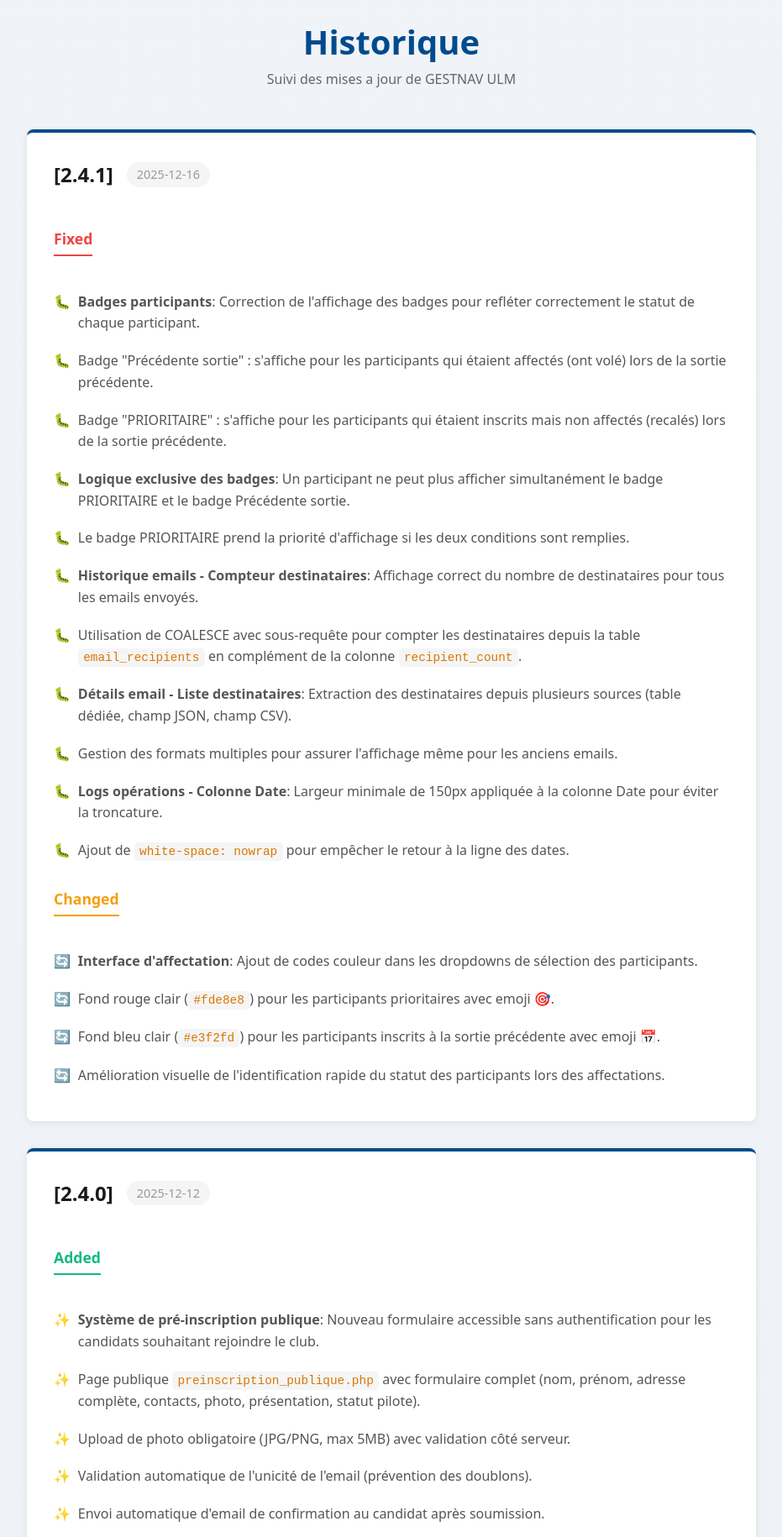
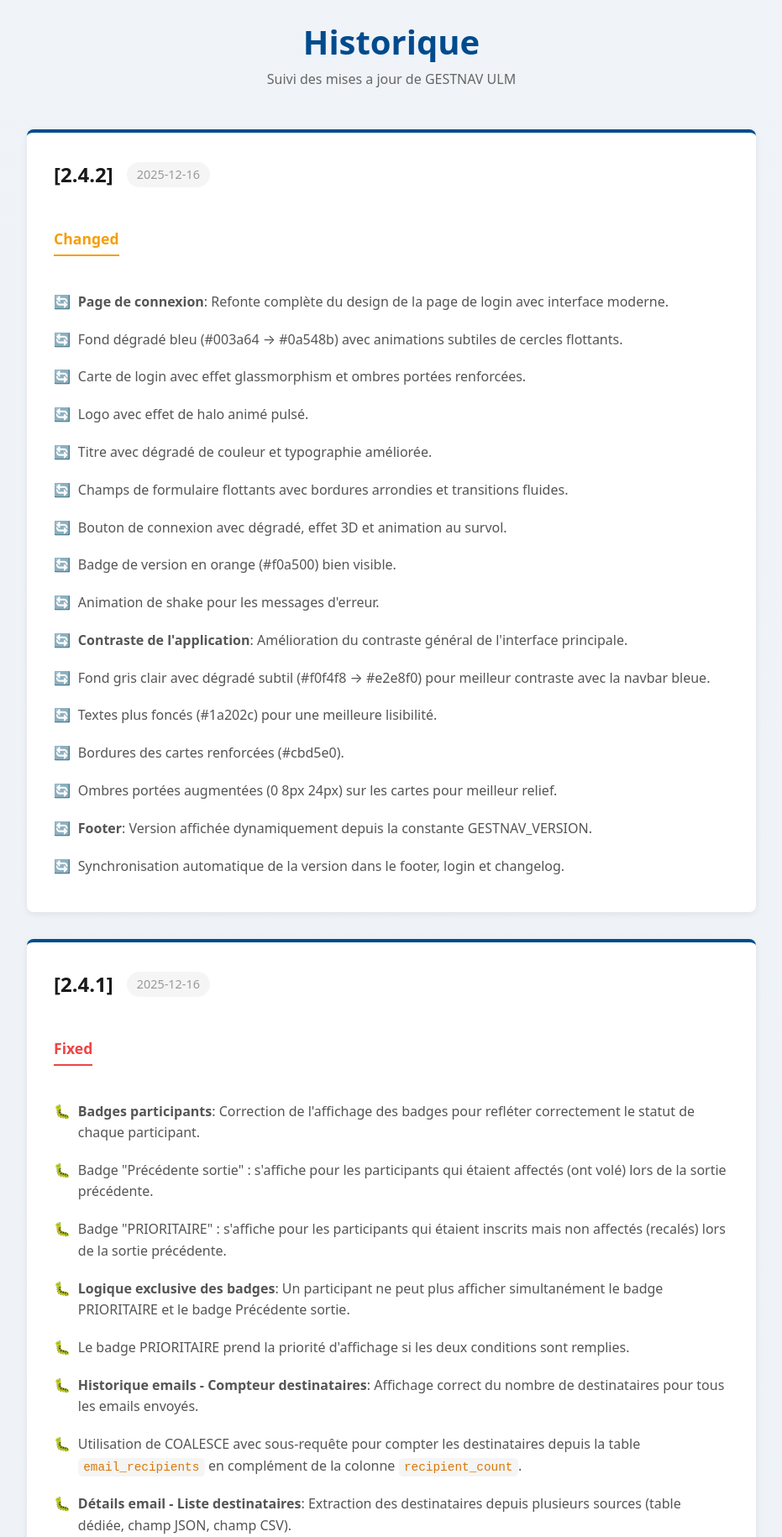
Before and after one commit to glecomte62/GESTNAV, a PHP site: page /changelog.php in a window 1280 px wide. Shown: the part 141-1971 px from the top of the page at 84% size, without its empty margins (174-1105 px from the left). Run offline with PHP 8.4, Linux system fonts and the light colour scheme; the visitor is signed in with stand-in values (Sample User, id 1); some libraries are stand-ins or nearby versions.

Commit message:
Changelog: ajout version 2.4.2 - amélioration du design
- Nouvelle page de login moderne avec animations
- Amélioration du contraste de l'application
- Version dynamique dans le footer

```diff
--- a/changelog.php
+++ b/changelog.php
@@ -144,6 +144,36 @@ require_login();
 <div class="changelog-container">
     <h1 class="changelog-title">Historique</h1>
     <p class="changelog-subtitle">Suivi des mises a jour de GESTNAV ULM</p>
+
+    <!-- Version 2.4.2 -->
+    <div class="changelog-version-block">
+        <div class="changelog-version-header">
+            <span class="version-number">[2.4.2]</span>
+            <span class="version-date">2025-12-16</span>
+        </div>
+
+        <div class="changelog-section-changed">
+            <h3 class="changelog-section-type">Changed</h3>
+            <ul class="changelog-items">
+                <li><strong>Page de connexion</strong>: Refonte complète du design de la page de login avec interface moderne.</li>
+                <li>Fond dégradé bleu (#003a64 → #0a548b) avec animations subtiles de cercles flottants.</li>
+                <li>Carte de login avec effet glassmorphism et ombres portées renforcées.</li>
+                <li>Logo avec effet de halo animé pulsé.</li>
+                <li>Titre avec dégradé de couleur et typographie améliorée.</li>
+                <li>Champs de formulaire flottants avec bordures arrondies et transitions fluides.</li>
+                <li>Bouton de connexion avec dégradé, effet 3D et animation au survol.</li>
+                <li>Badge de version en orange (#f0a500) bien visible.</li>
+                <li>Animation de shake pour les messages d'erreur.</li>
+                <li><strong>Contraste de l'application</strong>: Amélioration du contraste général de l'interface principale.</li>
+                <li>Fond gris clair avec dégradé subtil (#f0f4f8 → #e2e8f0) pour meilleur contraste avec la navbar bleue.</li>
+                <li>Textes plus foncés (#1a202c) pour une meilleure lisibilité.</li>
+                <li>Bordures des cartes renforcées (#cbd5e0).</li>
+                <li>Ombres portées augmentées (0 8px 24px) sur les cartes pour meilleur relief.</li>
+                <li><strong>Footer</strong>: Version affichée dynamiquement depuis la constante GESTNAV_VERSION.</li>
+                <li>Synchronisation automatique de la version dans le footer, login et changelog.</li>
+            </ul>
+        </div>
+    </div>
 
     <!-- Version 2.4.1 -->
     <div class="changelog-version-block">
```
